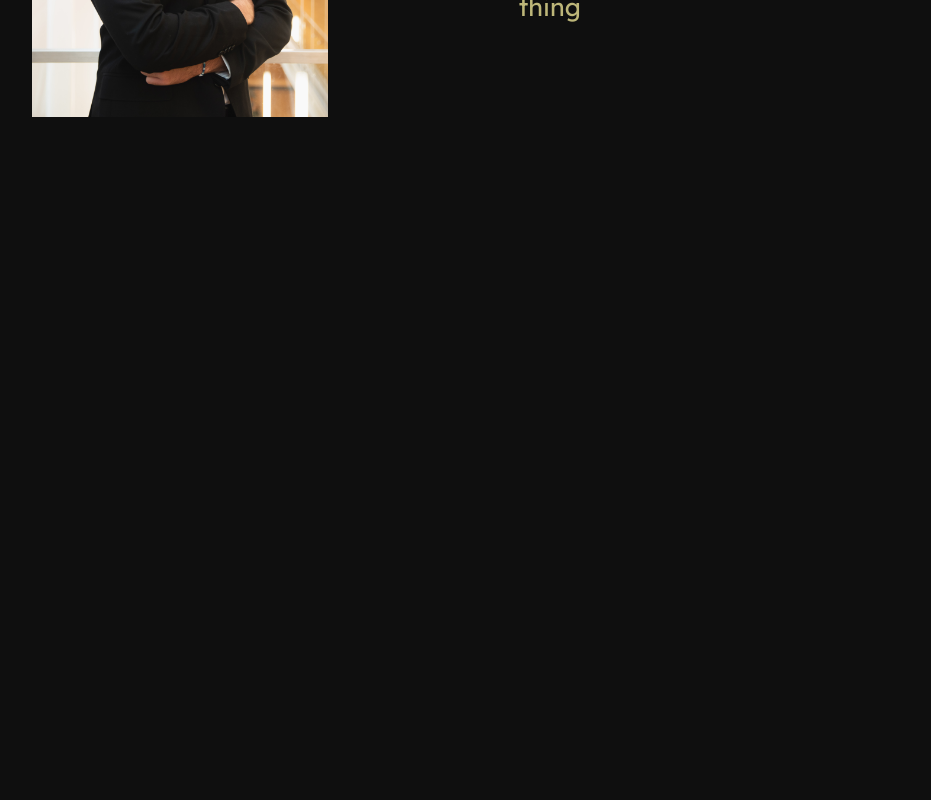
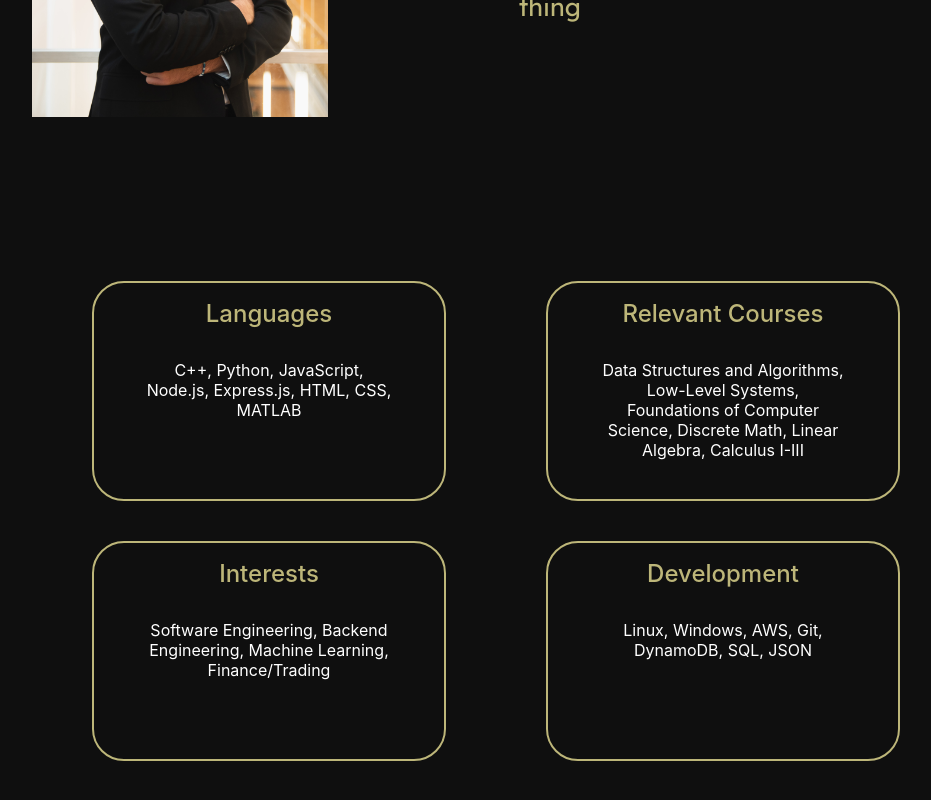
Before and after one commit to jonmcfee03/portfolio, a React (Create React App) app: page / in a window 1280 px wide. Shown: the part 1122-1922 px from the top of the page, without its empty margins (236-1167 px from the left). Before the commit the page ends 1403 px from the top, so only its background shows below. Built offline with nearby package versions, Linux system fonts and the light colour scheme.

Commit message:
added home, bio, and skills

```diff
--- a/src/App.css
+++ b/src/App.css
@@ -112,3 +112,39 @@
   padding-left: 4.5vw;
   text-align: center;
 }
+
+#skills {
+  display: grid;
+  grid-template-columns: repeat(2, 1fr);
+  grid-template-rows: 1fr;
+  align-content: center;
+  justify-content: center;
+  gap: 40px 100px;
+  margin: 0 30%;
+  padding-bottom: 15vh;
+}
+
+.bubble {
+  border: 2px solid #BDB679;
+  display: flex;
+  flex-direction: column;
+  justify-content: top;
+  padding-top: 1rem;
+  align-items: center;
+  border-radius: 2rem;
+  gap: 2rem;
+  width: 350px;
+  height: 200px;
+}
+
+.header {
+  color: #BDB679;
+  font-size: 24px;
+  text-align: center;
+  font-weight: 500;
+}
+.content {
+  color: white;
+  text-align: center;
+  max-width: 70%;
+}
--- a/src/App.js
+++ b/src/App.js
@@ -52,6 +52,28 @@ function App() {
             </div>
           </div>
         </div>
+        <div id="skills" className="page">
+          <div id="languages" className="bubble">
+            <div className='header'>Languages</div>
+            <div className='content'>C++, Python, JavaScript, Node.js, Express.js,
+                                      HTML, CSS, MATLAB</div>
+          </div>
+          <div id="relevant-courses" className="bubble">
+            <div className='header'>Relevant Courses</div>
+            <div className='content'>Data Structures and Algorithms, Low-Level Systems,
+                                      Foundations of Computer Science, Discrete Math,
+                                      Linear Algebra, Calculus I-III</div>
+          </div>
+          <div id="interests" className="bubble">
+            <div className='header'>Interests</div>
+            <div className='content'>Software Engineering, Backend Engineering,
+                                      Machine Learning, Finance/Trading</div>
+          </div>
+          <div id="development" className="bubble">
+            <div className='header'>Development</div>
+            <div className='content'>Linux, Windows, AWS, Git, DynamoDB, SQL, JSON</div>
+          </div>
+        </div>
       </div>
     </div>
   );
--- a/src/components/Navbar.css
+++ b/src/components/Navbar.css
@@ -1,6 +1,6 @@
   .navbar {
     font-family: Readex Pro;
-    font-size: calc(1vh + 1vw);
+    font-size: 24px;
     position: fixed;
     display: inline-flex;
     justify-content: space-between;
@@ -48,6 +48,7 @@
     flex-grow: 1;
   }
 
+
   .nav-item-hover:hover {
     text-decoration: underline;
     text-underline-offset: 4px;
```
